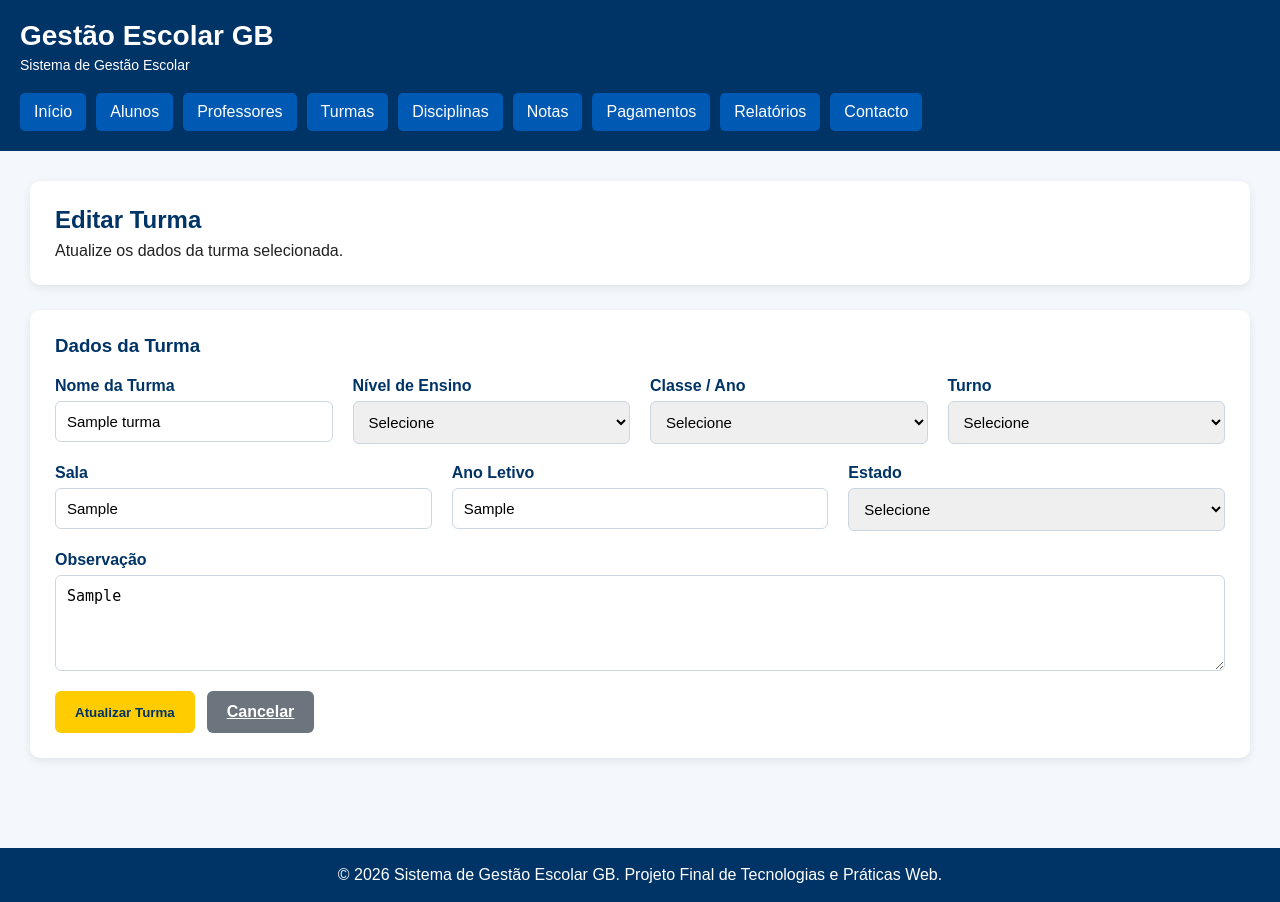
After one commit to ibraimacamara19/TP_Web, a PHP site: page /editar_turma.php?id=1 in a window 1280 px wide. The commit adds this page. Run offline with PHP 8.4, Linux system fonts and the light colour scheme; tables that the repository leaves empty or names only in its code hold one stand-in row (values such as "Sample post").

Commit message:
Implementa CRUD de turmas

```diff
--- /dev/null
+++ b/editar_turma.php
@@ -0,0 +1,162 @@
+<?php
+require_once 'config/conexao.php';
+
+if (!isset($_GET["id"])) {
+    header("Location: turmas.php");
+    exit;
+}
+
+$id_turma = intval($_GET["id"]);
+$mensagem = "";
+
+$sql = "SELECT * FROM turmas WHERE id_turma = ?";
+$stmt = mysqli_prepare($conn, $sql);
+mysqli_stmt_bind_param($stmt, "i", $id_turma);
+mysqli_stmt_execute($stmt);
+$resultado = mysqli_stmt_get_result($stmt);
+$turma = mysqli_fetch_assoc($resultado);
+
+if (!$turma) {
+    header("Location: turmas.php");
+    exit;
+}
+
+if ($_SERVER["REQUEST_METHOD"] === "POST") {
+    $nome = $_POST["nome_turma"];
+    $nivel_ensino = $_POST["nivel_ensino"];
+    $classe = $_POST["classe"];
+    $turno = $_POST["turno"];
+    $sala = $_POST["sala"];
+    $ano_letivo = $_POST["ano_letivo"];
+    $estado = $_POST["estado_turma"];
+    $observacao = $_POST["observacao_turma"];
+
+    $sql_update = "UPDATE turmas SET
+        nome = ?,
+        nivel_ensino = ?,
+        classe = ?,
+        turno = ?,
+        sala = ?,
+        ano_letivo = ?,
+        estado = ?,
+        observacao = ?
+        WHERE id_turma = ?";
+
+    $stmt_update = mysqli_prepare($conn, $sql_update);
+
+    mysqli_stmt_bind_param(
+        $stmt_update,
+        "ssssssssi",
+        $nome,
+        $nivel_ensino,
+        $classe,
+        $turno,
+        $sala,
+        $ano_letivo,
+        $estado,
+        $observacao,
+        $id_turma
+    );
+
+    if (mysqli_stmt_execute($stmt_update)) {
+        header("Location: turmas.php?msg=atualizado");
+        exit;
+    } else {
+        $mensagem = "Erro ao atualizar turma: " . mysqli_error($conn);
+    }
+}
+?>
+
+<?php include 'includes/header.php'; ?>
+<?php include 'includes/menu.php'; ?>
+
+<main class="conteudo">
+
+    <section class="cabecalho-pagina">
+        <h2>Editar Turma</h2>
+        <p>Atualize os dados da turma selecionada.</p>
+    </section>
+
+    <section class="formulario-container">
+        <h3>Dados da Turma</h3>
+
+        <?php if (!empty($mensagem)) { ?>
+            <p class="mensagem-formulario"><?php echo $mensagem; ?></p>
+        <?php } ?>
+
+        <form class="formulario" method="post" action="editar_turma.php?id=<?php echo $id_turma; ?>">
+            <div class="campo">
+                <label for="nome_turma">Nome da Turma</label>
+                <input type="text" id="nome_turma" name="nome_turma" required maxlength="50"
+                       value="<?php echo htmlspecialchars($turma['nome']); ?>">
+            </div>
+
+            <div class="campo">
+                <label for="nivel_ensino">Nível de Ensino</label>
+                <select id="nivel_ensino" name="nivel_ensino" required>
+                    <option value="">Selecione</option>
+                    <option value="basico" <?php if ($turma['nivel_ensino'] === 'basico') echo 'selected'; ?>>Ensino Básico</option>
+                    <option value="secundario" <?php if ($turma['nivel_ensino'] === 'secundario') echo 'selected'; ?>>Ensino Secundário</option>
+                    <option value="tecnico" <?php if ($turma['nivel_ensino'] === 'tecnico') echo 'selected'; ?>>Ensino Técnico</option>
+                </select>
+            </div>
+
+            <div class="campo">
+                <label for="classe">Classe / Ano</label>
+                <select id="classe" name="classe" required>
+                    <option value="">Selecione</option>
+                    <option value="7.º Ano" <?php if ($turma['classe'] === '7.º Ano') echo 'selected'; ?>>7.º Ano</option>
+                    <option value="8.º Ano" <?php if ($turma['classe'] === '8.º Ano') echo 'selected'; ?>>8.º Ano</option>
+                    <option value="9.º Ano" <?php if ($turma['classe'] === '9.º Ano') echo 'selected'; ?>>9.º Ano</option>
+                    <option value="10.º Ano" <?php if ($turma['classe'] === '10.º Ano') echo 'selected'; ?>>10.º Ano</option>
+                    <option value="11.º Ano" <?php if ($turma['classe'] === '11.º Ano') echo 'selected'; ?>>11.º Ano</option>
+                    <option value="12.º Ano" <?php if ($turma['classe'] === '12.º Ano') echo 'selected'; ?>>12.º Ano</option>
+                </select>
+            </div>
+
+            <div class="campo">
+                <label for="turno">Turno</label>
+                <select id="turno" name="turno" required>
+                    <option value="">Selecione</option>
+                    <option value="manha" <?php if ($turma['turno'] === 'manha') echo 'selected'; ?>>Manhã</option>
+                    <option value="tarde" <?php if ($turma['turno'] === 'tarde') echo 'selected'; ?>>Tarde</option>
+                    <option value="noite" <?php if ($turma['turno'] === 'noite') echo 'selected'; ?>>Noite</option>
+                </select>
+            </div>
+
+            <div class="campo">
+                <label for="sala">Sala</label>
+                <input type="text" id="sala" name="sala" maxlength="30"
+                       value="<?php echo htmlspecialchars($turma['sala']); ?>">
+            </div>
+
+            <div class="campo">
+                <label for="ano_letivo">Ano Letivo</label>
+                <input type="text" id="ano_letivo" name="ano_letivo" required maxlength="20"
+                       value="<?php echo htmlspecialchars($turma['ano_letivo']); ?>">
+            </div>
+
+            <div class="campo">
+                <label for="estado_turma">Estado</label>
+                <select id="estado_turma" name="estado_turma" required>
+                    <option value="">Selecione</option>
+                    <option value="ativa" <?php if ($turma['estado'] === 'ativa') echo 'selected'; ?>>Ativa</option>
+                    <option value="inativa" <?php if ($turma['estado'] === 'inativa') echo 'selected'; ?>>Inativa</option>
+                </select>
+            </div>
+
+            <div class="campo campo-largo">
+                <label for="observacao_turma">Observação</label>
+                <textarea id="observacao_turma" name="observacao_turma" rows="4"><?php echo htmlspecialchars($turma['observacao']); ?></textarea>
+            </div>
+
+            <div class="botoes-formulario">
+                <button type="submit" class="botao">Atualizar Turma</button>
+                <a href="turmas.php" class="botao-secundario">Cancelar</a>
+            </div>
+        </form>
+    </section>
+
+</main>
+
+<?php include 'includes/footer.php'; ?>
```
Also changed, not shown: turmas.php (+106 -60 lines).
